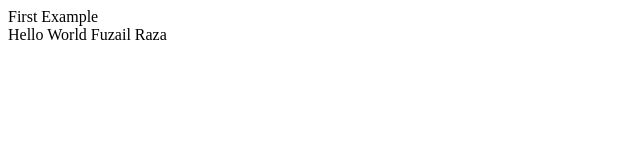
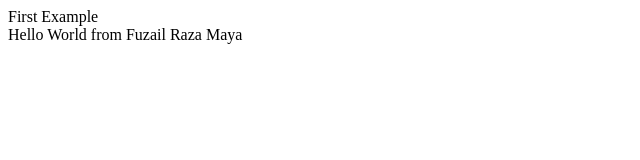
Before and after one commit to FuzailMaya/Bootcamp2020, a plain HTML site: page index.html in a window 1280 px wide. Shown: the full height of the page, 0-640 px from the left. Drawn offline with Linux system fonts and the light colour scheme.

Commit message:
updated index.html

```diff
--- a/index.html
+++ b/index.html
@@ -4,6 +4,6 @@
     First Example
 </head>
 <body>
-    <div>Hello World Fuzail Raza</div>
+    <div>Hello World from Fuzail Raza Maya</div>
 </body>
 </html>
```
